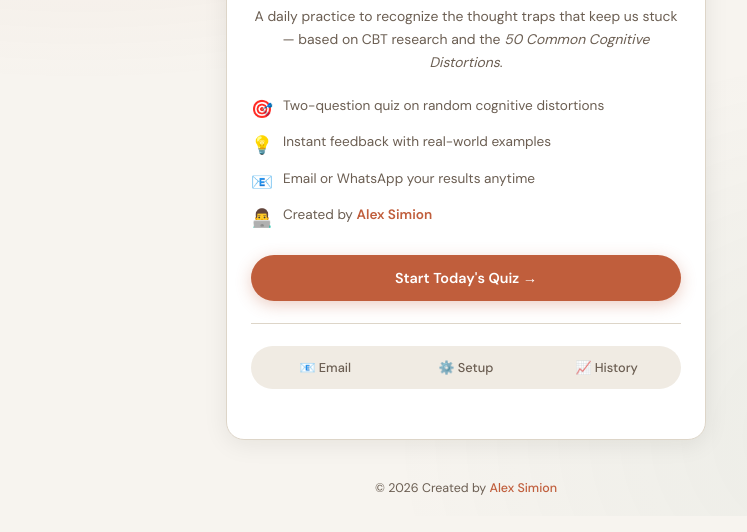
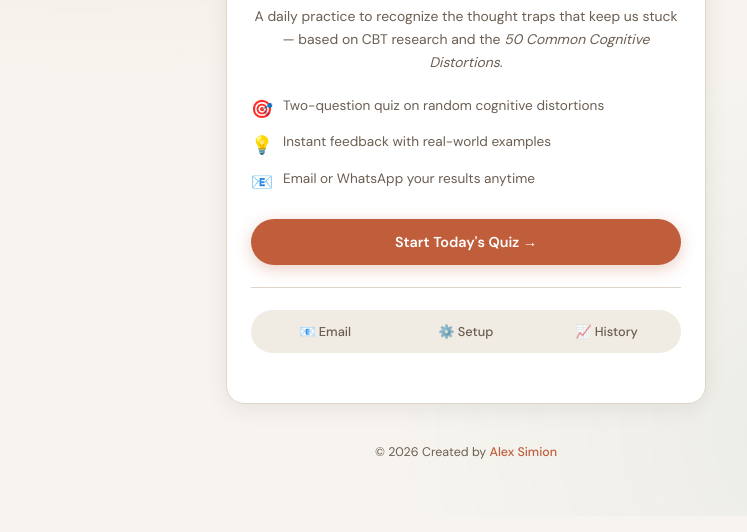
Before and after one commit to psiholog-alexsimion/cognitive-distortions, a plain HTML site: page index.html in a window 1280 px wide. Shown: the part 284-816 px from the top of the page, without its empty margins (174-921 px from the left). Drawn offline with nearby package versions, Linux system fonts and the light colour scheme.

Commit message:
Add files via upload

```diff
--- a/index.html
+++ b/index.html
@@ -237,7 +237,6 @@ footer a:hover{text-decoration:underline;}
         <li><span class="fi">🎯</span><span>Two-question quiz on random cognitive distortions</span></li>
         <li><span class="fi">💡</span><span>Instant feedback with real-world examples</span></li>
         <li><span class="fi">📧</span><span>Email or WhatsApp your results anytime</span></li>
-        <li><span class="fi">👨‍💻</span><span>Created by <a href="https://www.psyalexsimion.com" target="_blank" style="color:var(--accent);font-weight:600;text-decoration:none">Alex Simion</a></span></li>
       </ul>
       <button class="btn btn-primary" style="width:100%" onclick="startQuiz()">Start Today's Quiz →</button>
       <div class="divider"></div>
```
